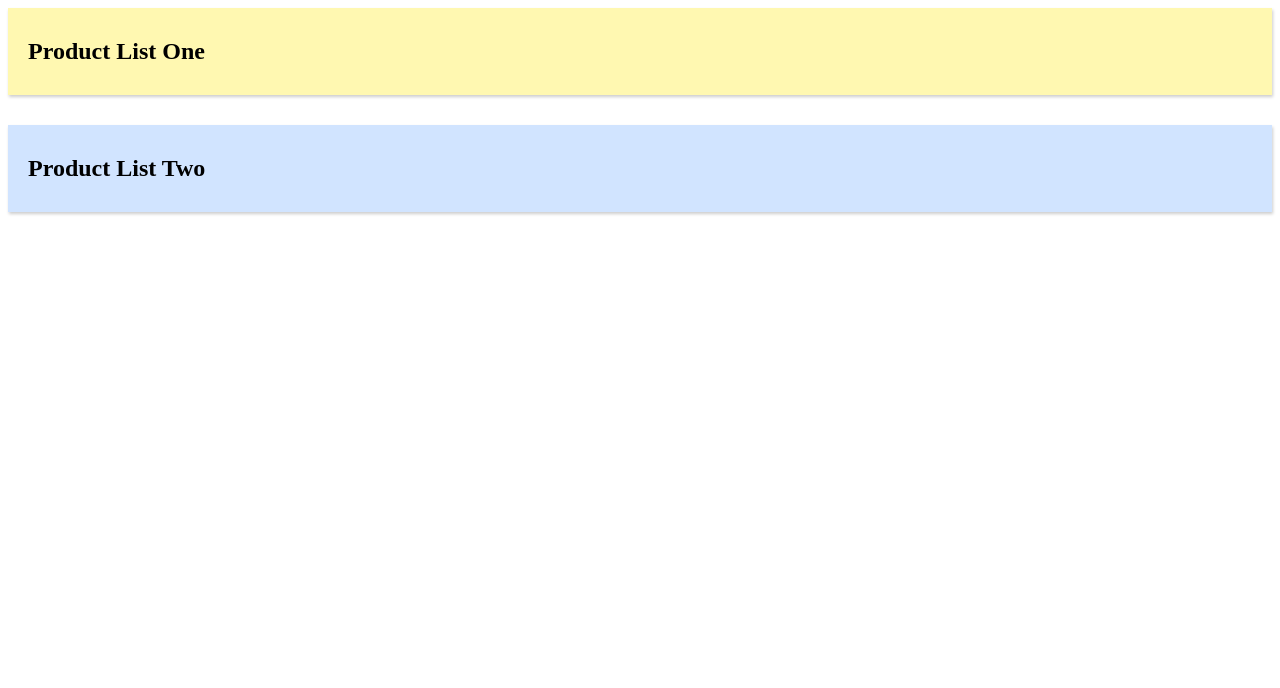
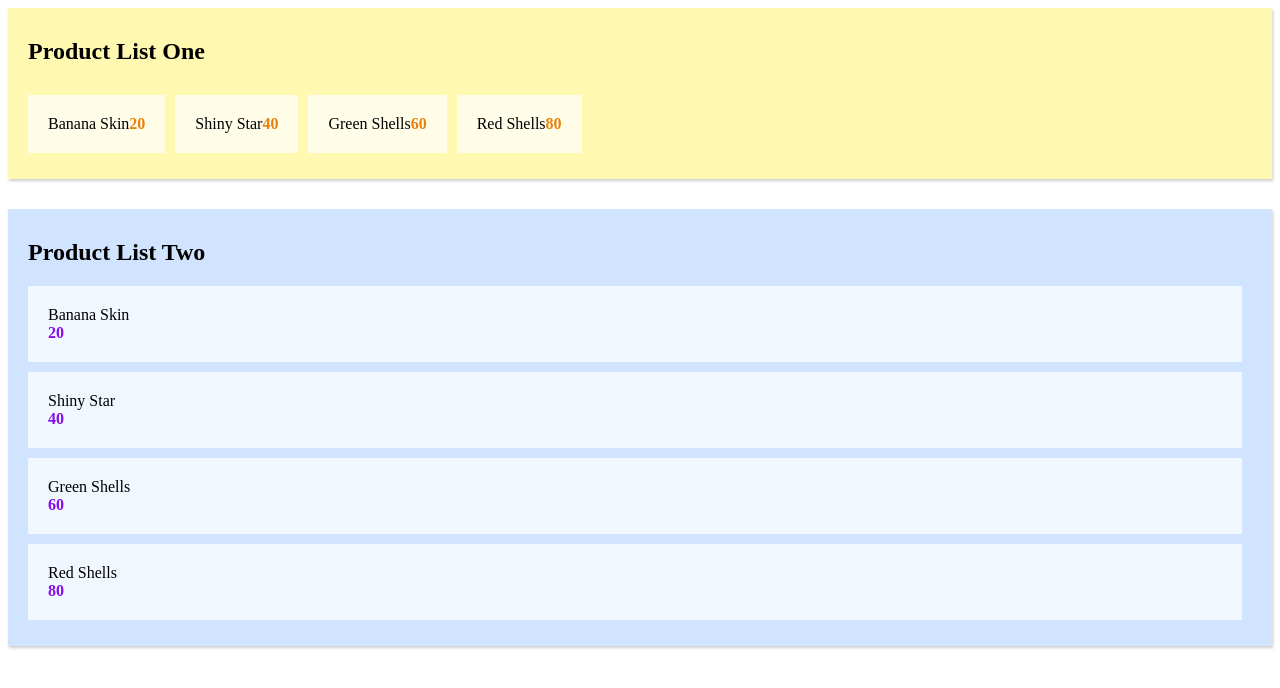
Before and after one commit to qtang2/vuex-playlist, a Vue app: page / in a window 1280 px wide. Shown: the top 688 px of the page. Built offline with nearby package versions, Linux system fonts and the light colour scheme.

Commit message:
use data in the store to display product list

```diff
--- a/src/App.vue
+++ b/src/App.vue
@@ -1,7 +1,7 @@
 <template>
   <div id="app">
-    <product-list-one v-bind:products="products"></product-list-one>
-    <product-list-two v-bind:products="products"></product-list-two>
+    <product-list-one ></product-list-one>
+    <product-list-two ></product-list-two>
   </div>
 </template>
 
--- a/src/components/ProductListOne.vue
+++ b/src/components/ProductListOne.vue
@@ -13,10 +13,9 @@
 
 <script>
 export default {
-  props:['products'],
-  data(){
-    return{
-
+  computed:{
+    products(){
+      return this.$store.state.products
     }
   }
 }
--- a/src/components/ProductListTwo.vue
+++ b/src/components/ProductListTwo.vue
@@ -13,10 +13,9 @@
 
 <script>
 export default {
-  props:['products'],
-  data(){
-    return{
-
+  computed:{
+    products(){
+      return this.$store.state.products
     }
   }
 }
--- a/src/main.js
+++ b/src/main.js
@@ -2,12 +2,15 @@
 // (runtime-only or standalone) has been set in webpack.base.conf with an alias.
 import Vue from 'vue'
 import App from './App'
+import {store} from './store/store'
 
 Vue.config.productionTip = false
 
 /* eslint-disable no-new */
 new Vue({
+  store:store,
   el: '#app',
   components: { App },
   template: '<App/>'
+
 })
--- a/src/store/store.js
+++ b/src/store/store.js
@@ -3,7 +3,7 @@
 
 Vue.use(Vuex);
 
-export const store = new Vuex.store({
+export const store = new Vuex.Store({
   state:{
     products:[
       {name: 'Banana Skin', price: 20},
```
